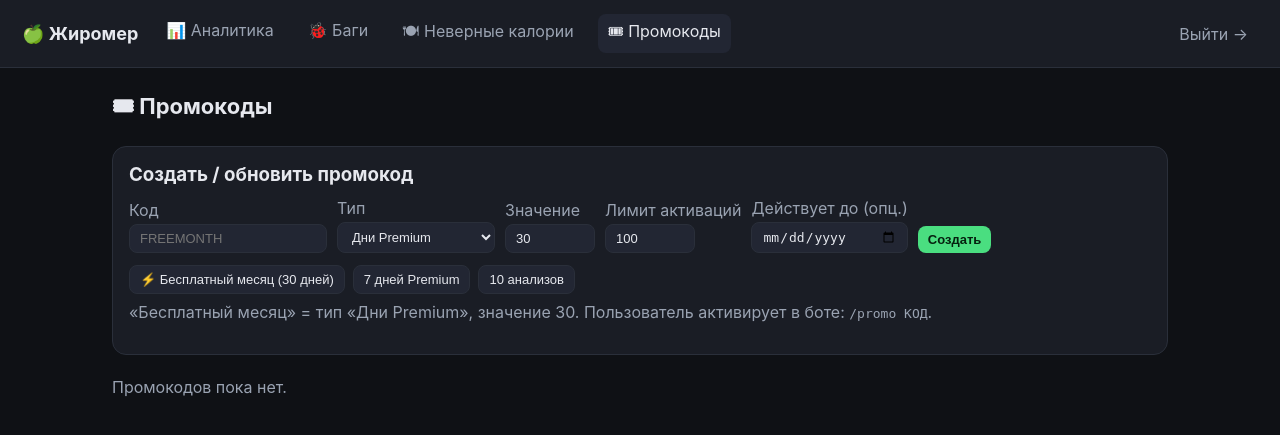
After one commit to denisislamov/heracles_coach_helper_back, a Flask app: page /promos in a window 1280 px wide. The commit adds this page. Shown: the top 435 px of the page. Run offline with Flask 3, Linux system fonts and the light colour scheme; the visitor is signed in with stand-in values (Sample User, id 1); data that the repository does not hold is empty; some libraries are stand-ins or nearby versions.

Commit message:
Админка: страница промокодов с пресетом бесплатного месяца

```diff
--- a/admin/app.py
+++ b/admin/app.py
@@ -171,6 +171,45 @@ def calorie_feedback():
     return render_template("calorie_feedback.html", rows=rows, corrections=corrections)
 
 
+# ----------------------------------------------------------------- Промокоды
+@app.route("/promos", methods=["GET", "POST"])
+@login_required
+def promos():
+    if request.method == "POST":
+        action = request.form.get("action")
+        if action == "toggle":
+            execute("UPDATE promo_codes SET active = NOT active WHERE code=%s",
+                    (request.form["code"],))
+        elif action == "create":
+            code = request.form.get("code", "").strip().upper()
+            kind = request.form.get("kind", "premium_days")
+            try:
+                value = int(request.form.get("value", "0"))
+                max_uses = int(request.form.get("max_uses", "1"))
+            except ValueError:
+                flash("Значение и лимит должны быть числами")
+                return redirect(url_for("promos"))
+            expires = request.form.get("expires_at") or None
+            if not code or value <= 0 or kind not in ("premium_days", "credits"):
+                flash("Заполни код, тип и положительное значение")
+                return redirect(url_for("promos"))
+            try:
+                execute(
+                    """INSERT INTO promo_codes (code, kind, value, max_uses, expires_at)
+                       VALUES (%s,%s,%s,%s,%s)
+                       ON CONFLICT (code) DO UPDATE
+                       SET kind=EXCLUDED.kind, value=EXCLUDED.value,
+                           max_uses=EXCLUDED.max_uses, expires_at=EXCLUDED.expires_at,
+                           active=TRUE""",
+                    (code, kind, value, max_uses, expires))
+                flash(f"Промокод {code} сохранён")
+            except Exception as e:
+                flash(f"Не удалось сохранить: {e}")
+        return redirect(url_for("promos"))
+    rows = query("SELECT * FROM promo_codes ORDER BY code")
+    return render_template("promos.html", rows=rows)
+
+
 # ----------------------------------------------------------------- прокси медиа
 @app.route("/media/<file_id>")
 @login_required
--- a/admin/templates/base.html
+++ b/admin/templates/base.html
@@ -49,6 +49,7 @@
     <a href="{{ url_for('analytics') }}" class="{{ 'active' if active=='analytics' }}">📊 Аналитика</a>
     <a href="{{ url_for('bugs') }}" class="{{ 'active' if active=='bugs' }}">🐞 Баги</a>
     <a href="{{ url_for('calorie_feedback') }}" class="{{ 'active' if active=='cal' }}">🍽 Неверные калории</a>
+    <a href="{{ url_for('promos') }}" class="{{ 'active' if active=='promos' }}">🎟 Промокоды</a>
   </nav>
   <a href="{{ url_for('logout') }}" class="logout">Выйти →</a>
 </header>
--- /dev/null
+++ b/admin/templates/promos.html
@@ -0,0 +1,74 @@
+{% extends "base.html" %}
+{% set active = 'promos' %}
+{% block content %}
+<h1>🎟 Промокоды</h1>
+
+<div class="card" style="margin-bottom:22px">
+  <h3 style="margin:0 0 12px">Создать / обновить промокод</h3>
+  <form method="post" style="display:flex;flex-wrap:wrap;gap:10px;align-items:flex-end;">
+    <input type="hidden" name="action" value="create">
+    <div style="display:flex;flex-direction:column;gap:4px;">
+      <label class="muted">Код</label>
+      <input name="code" placeholder="FREEMONTH" required style="text-transform:uppercase">
+    </div>
+    <div style="display:flex;flex-direction:column;gap:4px;">
+      <label class="muted">Тип</label>
+      <select name="kind" id="kind">
+        <option value="premium_days">Дни Premium</option>
+        <option value="credits">Анализы (кредиты)</option>
+      </select>
+    </div>
+    <div style="display:flex;flex-direction:column;gap:4px;">
+      <label class="muted">Значение</label>
+      <input name="value" id="value" type="number" min="1" value="30" style="width:90px">
+    </div>
+    <div style="display:flex;flex-direction:column;gap:4px;">
+      <label class="muted">Лимит активаций</label>
+      <input name="max_uses" type="number" min="1" value="100" style="width:90px">
+    </div>
+    <div style="display:flex;flex-direction:column;gap:4px;">
+      <label class="muted">Действует до (опц.)</label>
+      <input name="expires_at" type="date">
+    </div>
+    <button class="primary" type="submit">Создать</button>
+  </form>
+  <div style="margin-top:12px;display:flex;gap:8px;flex-wrap:wrap;">
+    <button type="button" onclick="preset('FREEMONTH','premium_days',30)">⚡ Бесплатный месяц (30 дней)</button>
+    <button type="button" onclick="preset('FREEWEEK','premium_days',7)">7 дней Premium</button>
+    <button type="button" onclick="preset('TRY10','credits',10)">10 анализов</button>
+  </div>
+  <p class="muted" style="margin-top:8px">«Бесплатный месяц» = тип «Дни Premium», значение 30. Пользователь активирует в боте: <code>/promo КОД</code>.</p>
+</div>
+
+{% if rows %}
+<table>
+  <tr><th>Код</th><th>Тип</th><th>Значение</th><th>Активаций</th><th>До</th><th>Статус</th><th></th></tr>
+  {% for r in rows %}
+  <tr>
+    <td><b>{{ r.code }}</b></td>
+    <td>{{ 'дни Premium' if r.kind=='premium_days' else 'анализы' }}</td>
+    <td>{{ r.value }}</td>
+    <td>{{ r.used }} / {{ r.max_uses }}</td>
+    <td class="muted">{{ r.expires_at.strftime('%d.%m.%Y') if r.expires_at else '—' }}</td>
+    <td><span class="badge {{ 'done' if r.active else 'new' }}">{{ 'активен' if r.active else 'выключен' }}</span></td>
+    <td>
+      <form method="post"><input type="hidden" name="action" value="toggle">
+        <input type="hidden" name="code" value="{{ r.code }}">
+        <button type="submit">{{ 'Выключить' if r.active else 'Включить' }}</button>
+      </form>
+    </td>
+  </tr>
+  {% endfor %}
+</table>
+{% else %}
+<p class="muted">Промокодов пока нет.</p>
+{% endif %}
+
+<script>
+  function preset(code, kind, value){
+    document.querySelector('[name=code]').value = code;
+    document.getElementById('kind').value = kind;
+    document.getElementById('value').value = value;
+  }
+</script>
+{% endblock %}
```
Also changed, not shown: README.md.
